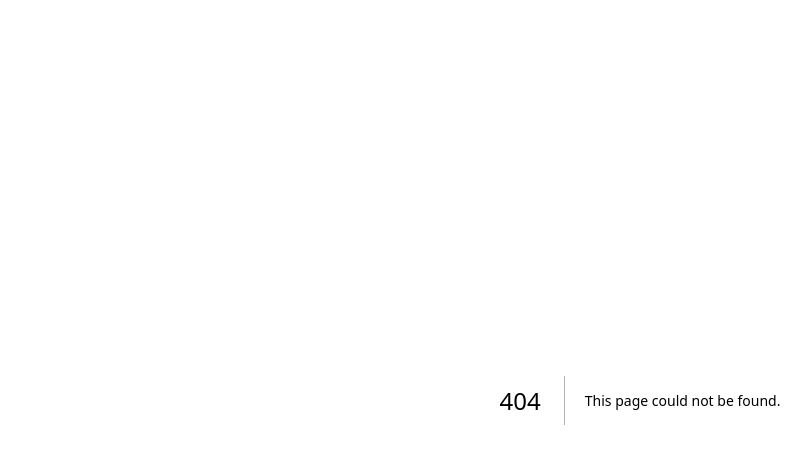
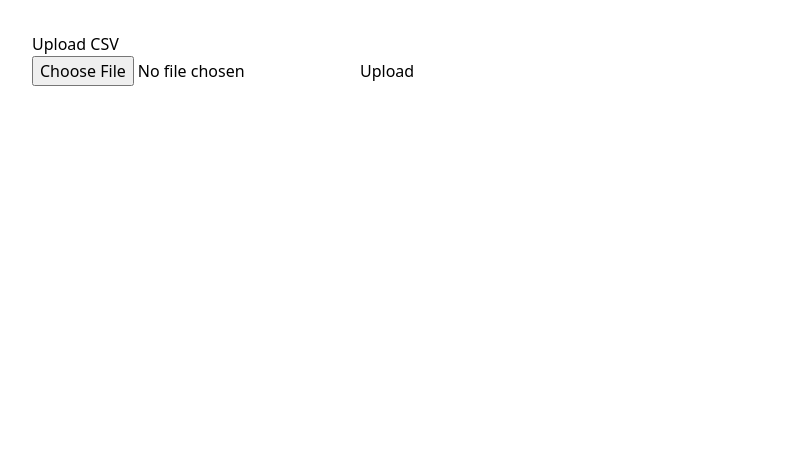
Before and after one commit to little-scale/sa-piano-archive-frontend-v2, a Next.js app: page /admin/upload-csv in a window 1280 px wide. Before the commit this address had no page. Shown: the top 464 px of the page, without its empty margins (0-811 px from the left). Built offline with nearby package versions, Linux system fonts and the light colour scheme.

Commit message:
Create upload-csv.js

```diff
--- /dev/null
+++ b/pages/admin/upload-csv.js
@@ -0,0 +1,46 @@
+import { useState } from 'react';
+import { useRouter } from 'next/router';
+
+export default function UploadCSV() {
+  const [file, setFile] = useState(null);
+  const router = useRouter();
+
+  const handleSubmit = async (e) => {
+    e.preventDefault();
+    if (!file) {
+      alert('Please select a CSV file.');
+      return;
+    }
+
+    const formData = new FormData();
+    formData.append('file', file);
+
+    const res = await fetch('https://sa-piano-archive.onrender.com/upload-csv', {
+      method: 'POST',
+      body: formData,
+    });
+
+    if (res.ok) {
+      alert('CSV uploaded successfully!');
+      router.push('/concerts');
+    } else {
+      alert('Failed to upload CSV');
+    }
+  };
+
+  return (
+    <div style={{ padding: '2rem' }}>
+      <h1>Upload CSV</h1>
+      <form onSubmit={handleSubmit}>
+        <input
+          type="file"
+          accept=".csv"
+          onChange={(e) => setFile(e.target.files[0])}
+        />
+        <button type="submit" style={{ marginLeft: '1rem' }}>
+          Upload
+        </button>
+      </form>
+    </div>
+  );
+}
```
